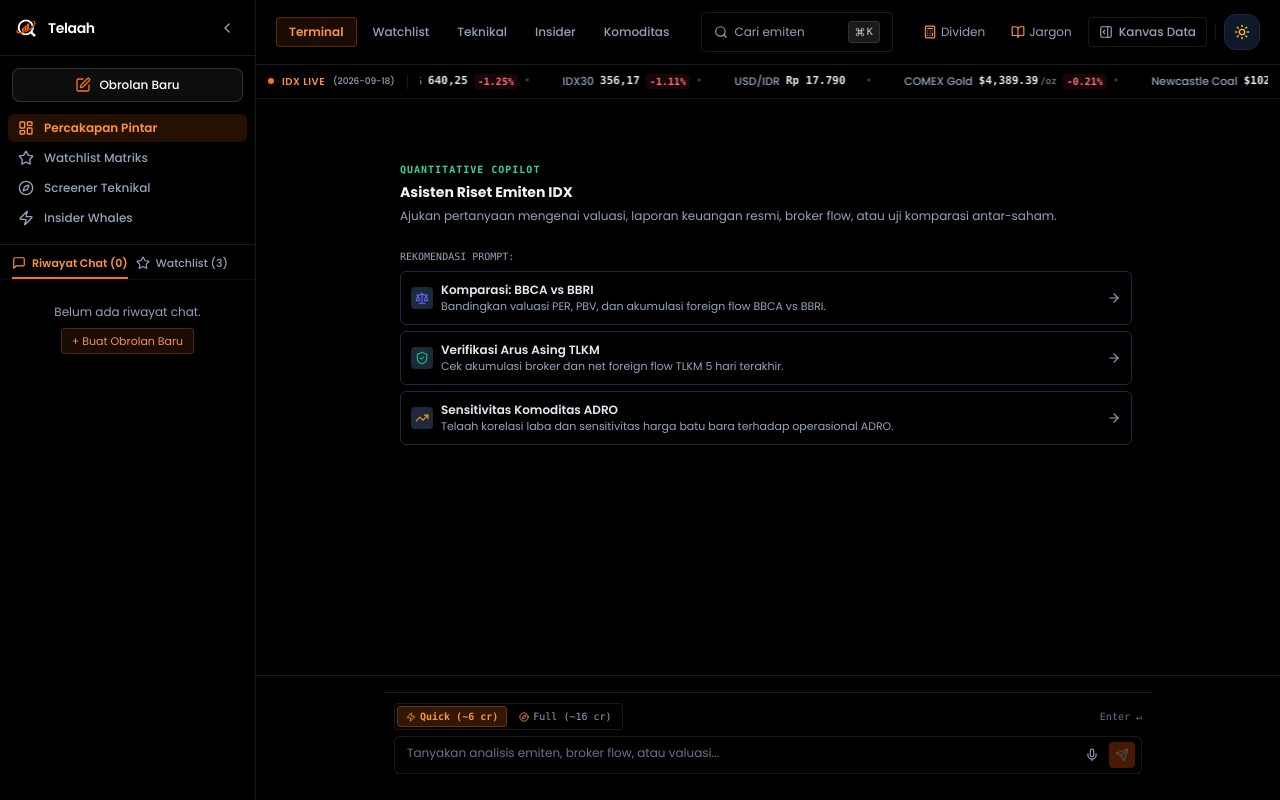
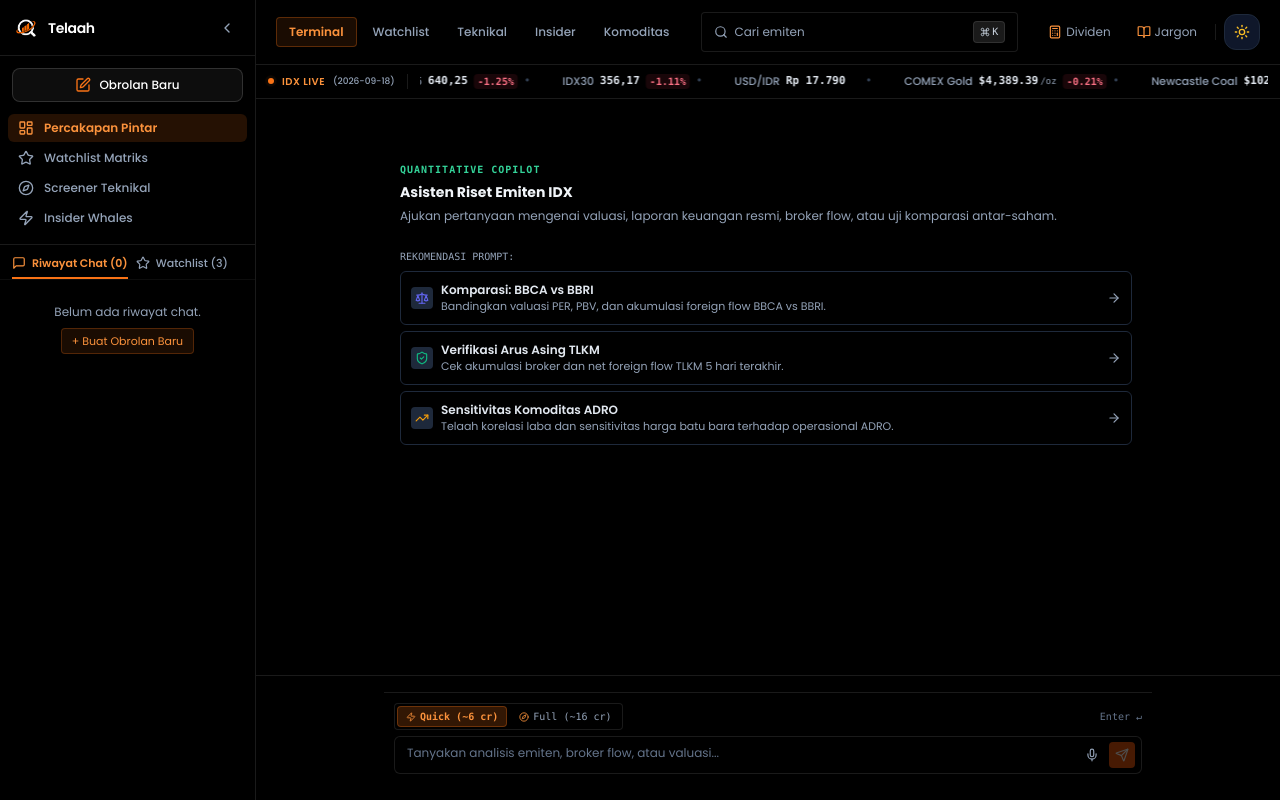
Before and after one commit to meets-indonesia/Telaah-AI, a Next.js app: page / in a window 1280 px wide. Built offline with nearby package versions, Linux system fonts and the light colour scheme.

Commit message:
refactor(ui): remove navbar canvas button, replace redundant Tanya Laporan with integrated Copilot trigger on emiten card

```diff
--- a/src/app/page.tsx
+++ b/src/app/page.tsx
@@ -14,7 +14,6 @@
 import { CommodityLensModule } from "@/components/CommodityLensModule";
 import { HistoryWatchlistBar } from "@/components/HistoryWatchlistBar";
 import { EvidenceDrawer } from "@/components/EvidenceDrawer";
-import { ReportQADrawer } from "@/components/ReportQADrawer";
 import { ShareModal } from "@/components/ShareModal";
 import { ChatFeed } from "@/components/chat/ChatFeed";
 import { ChatInput } from "@/components/chat/ChatInput";
@@ -101,7 +100,6 @@
 
   // Drawers & Modals
   const [isEvidenceOpen, setIsEvidenceOpen] = useState(false);
-  const [isQAOpen, setIsQAOpen] = useState(false);
   const [isShareOpen, setIsShareOpen] = useState(false);
   const [isJargonOpen, setIsJargonOpen] = useState(false);
   const [isDividendOpen, setIsDividendOpen] = useState(false);
@@ -168,7 +166,6 @@
       if (e.key === "Escape") {
         setIsSearchOpen(false);
         setIsEvidenceOpen(false);
-        setIsQAOpen(false);
         setIsShareOpen(false);
         setIsJargonOpen(false);
         setIsDividendOpen(false);
@@ -713,10 +710,6 @@
         <Header
           marketIndices={marketIndices}
           marketAsOfDate={marketAsOfDate}
-          viewMode={viewMode}
-          onToggleViewMode={() => setViewMode((prev) => (prev === "terminal" ? "chat" : "terminal"))}
-          isCopilotOpen={isCopilotOpen}
-          onToggleCopilot={() => setIsCopilotOpen((prev) => !prev)}
           onOpenJargon={() => setIsJargonOpen(true)}
           onOpenDividend={() => setIsDividendOpen(true)}
           onFocusSearch={() => {
@@ -931,7 +924,7 @@
                   setSelectedEvidenceId(null);
                   setIsEvidenceOpen(true);
                 }}
-                onOpenQA={() => setIsQAOpen(true)}
+                onToggleCopilot={() => setIsCopilotOpen((prev) => !prev)}
                 onShare={() => setIsShareOpen(true)}
               />
 
@@ -1178,12 +1171,6 @@
             selectedEvidenceId={selectedEvidenceId}
           />
 
-          <ReportQADrawer
-            isOpen={isQAOpen}
-            onClose={() => setIsQAOpen(false)}
-            report={report}
-          />
-
           <ShareModal
             isOpen={isShareOpen}
             onClose={() => setIsShareOpen(false)}
--- a/src/components/Header.tsx
+++ b/src/components/Header.tsx
@@ -7,9 +7,6 @@
   Activity,
   Calculator,
   BookOpen,
-  PanelRightClose,
-  PanelRightOpen,
-  Bot,
   Search,
   Command,
 } from "lucide-react";
@@ -31,10 +28,6 @@
   hasReport?: boolean;
   marketIndices?: MarketIndexItem[];
   marketAsOfDate?: string;
-  viewMode?: "chat" | "terminal";
-  onToggleViewMode?: () => void;
-  isCopilotOpen?: boolean;
-  onToggleCopilot?: () => void;
   onOpenJargon?: () => void;
   onOpenDividend?: () => void;
   onFocusSearch?: () => void;
@@ -43,10 +36,6 @@
 export const Header: React.FC<HeaderProps> = ({
   marketIndices = [],
   marketAsOfDate = "2026-09-11",
-  viewMode,
-  onToggleViewMode,
-  isCopilotOpen = true,
-  onToggleCopilot,
   onOpenJargon,
   onOpenDividend,
   onFocusSearch,
@@ -130,50 +119,6 @@
             </button>
           )}
 
-          {/* Seamless Mode Switcher Button */}
-          {onToggleViewMode && (
-            <button
-              type="button"
-              onClick={onToggleViewMode}
-              title={viewMode === "terminal" ? "Kembali ke Percakapan Utama" : "Buka Kanvas Data Terminal"}
-              className={`flex items-center gap-1.5 px-2.5 py-1.5 text-xs font-medium transition rounded ${
-                viewMode === "terminal"
-                  ? "bg-orange-500/15 border border-orange-500/30 text-orange-600 dark:text-orange-400 font-semibold"
-                  : "border border-slate-200 dark:border-white/10 text-slate-600 dark:text-slate-400 hover:text-slate-950 dark:hover:text-white"
-              }`}
-            >
-              {viewMode === "terminal" ? (
-                <>
-                  <PanelRightClose className="w-3.5 h-3.5 text-orange-500" />
-                  <span>Obrolan</span>
-                </>
-              ) : (
-                <>
-                  <PanelRightOpen className="w-3.5 h-3.5" />
-                  <span>Kanvas Data</span>
-                </>
-              )}
-            </button>
-          )}
-
-          {/* Toggle Copilot Dock inside Terminal view */}
-          {viewMode === "terminal" && onToggleCopilot && (
-            <button
-              type="button"
-              onClick={onToggleCopilot}
-              title={isCopilotOpen ? "Sembunyikan Copilot Samping (⌘J)" : "Buka Copilot Samping (⌘J)"}
-              className={`flex items-center gap-1.5 px-2.5 py-1.5 text-xs font-medium transition rounded ${
-                isCopilotOpen
-                  ? "text-orange-600 dark:text-orange-400 hover:text-orange-700 dark:hover:text-orange-300"
-                  : "text-slate-600 dark:text-slate-400 hover:text-slate-950 dark:hover:text-white"
-              }`}
-            >
-              <Bot className="w-3.5 h-3.5" />
-              <span>Copilot</span>
-              <kbd className="hidden lg:inline-flex items-center text-[9px] font-mono text-slate-500 ml-0.5">⌘J</kbd>
-            </button>
-          )}
-
           <div className="h-4 w-px bg-slate-300 dark:bg-white/10 mx-0.5" />
           <ThemeToggle />
         </div>
--- a/src/components/ReportHeader.tsx
+++ b/src/components/ReportHeader.tsx
@@ -20,14 +20,14 @@
 interface ReportHeaderProps {
   report: CompanyIntelligenceReport;
   onOpenEvidence: () => void;
-  onOpenQA: () => void;
+  onToggleCopilot?: () => void;
   onShare: () => void;
 }
 
 export const ReportHeader: React.FC<ReportHeaderProps> = ({
   report,
   onOpenEvidence,
-  onOpenQA,
+  onToggleCopilot,
   onShare,
 }) => {
   const [inWatchlist, setInWatchlist] = useState(false);
@@ -224,14 +224,17 @@
                 >
                   <Database className="w-3.5 h-3.5" />
                 </button>
-                <button
-                  type="button"
-                  onClick={onOpenQA}
-                  title="Tanya Laporan"
-                  className="p-1.5 rounded hover:bg-slate-100 dark:hover:bg-slate-800 text-slate-500 dark:text-slate-400 hover:text-slate-900 dark:hover:text-slate-100 transition"
-                >
-                  <MessageSquare className="w-3.5 h-3.5" />
-                </button>
+                {onToggleCopilot && (
+                  <button
+                    type="button"
+                    onClick={onToggleCopilot}
+                    title="Buka Copilot Emiten Ini"
+                    className="flex items-center gap-1 px-2 py-1 rounded bg-orange-500/10 border border-orange-500/30 text-orange-600 dark:text-orange-400 hover:bg-orange-500/20 text-xs font-semibold transition"
+                  >
+                    <MessageSquare className="w-3.5 h-3.5" />
+                    <span>Copilot</span>
+                  </button>
+                )}
                 <button
                   type="button"
                   onClick={onShare}
--- a/src/components/chat/ChatFeed.tsx
+++ b/src/components/chat/ChatFeed.tsx
@@ -143,7 +143,11 @@
               {msg.stockCard?.report ? (
                 <StockInlineArtifact
                   report={msg.stockCard.report}
-                  onOpenQA={() => {}}
+                  onToggleCopilot={() => {
+                    if (onOpenDeepDive && msg.stockCard?.report) {
+                      onOpenDeepDive(msg.stockCard.report);
+                    }
+                  }}
                   onShare={() => {
                     if (onOpenShareCard && msg.stockCard?.report) {
                       onOpenShareCard(msg.stockCard.report);
--- a/src/components/chat/StockInlineArtifact.tsx
+++ b/src/components/chat/StockInlineArtifact.tsx
@@ -25,14 +25,14 @@
 interface StockInlineArtifactProps {
   report: CompanyIntelligenceReport;
   onOpenEvidence?: () => void;
-  onOpenQA?: () => void;
+  onToggleCopilot?: () => void;
   onShare?: () => void;
 }
 
 export const StockInlineArtifact: React.FC<StockInlineArtifactProps> = ({
   report,
   onOpenEvidence = () => {},
-  onOpenQA = () => {},
+  onToggleCopilot = () => {},
   onShare = () => {},
 }) => {
   const [isExpanded, setIsExpanded] = useState(false);
@@ -46,7 +46,7 @@
       <ReportHeader
         report={report}
         onOpenEvidence={onOpenEvidence}
-        onOpenQA={onOpenQA}
+        onToggleCopilot={onToggleCopilot}
         onShare={onShare}
       />
 
```
